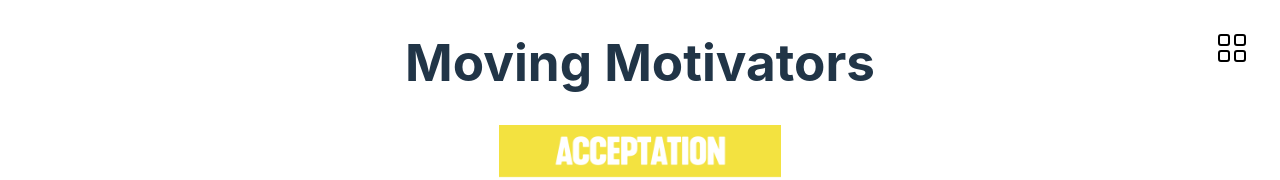
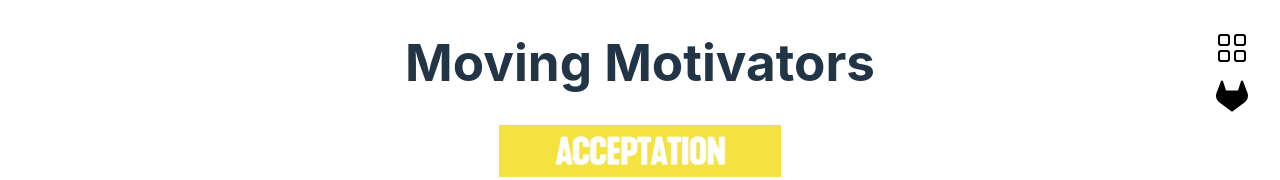
Before and after one commit to gsalaun1/moving-motivators, a React (Vite) app: page / in a window 1280 px wide. Shown: the top 180 px of the page. Built offline with nearby package versions, Linux system fonts and the light colour scheme.

Commit message:
Adding gitlab link

```diff
--- a/src/App.css
+++ b/src/App.css
@@ -27,8 +27,6 @@
 }
 
 .mosaic-button {
-    display: flex;
-    justify-content: center;
     position: absolute;
     right: 2em;
     top: 2em;
@@ -46,6 +44,14 @@
     width: 66%;
 }
 
+.repository-button {
+    position: absolute;
+    right: 2em;
+    top: 5em;
+    width: 2em;
+    cursor: pointer;
+}
+
 .footer {
     position: absolute;
     margin-top: 2rem;
--- a/src/App.tsx
+++ b/src/App.tsx
@@ -3,6 +3,7 @@
 import './App.css'
 import Step1 from "./Step1.tsx";
 import grid from './assets/grid.svg'
+import gitlab from './assets/gitlab.svg'
 import CardMosaic from "./CardMosaic.tsx"
 import Instructions from "./Instructions.tsx";
 import {allCards} from "./config.ts";
@@ -63,6 +64,9 @@
             <h1>Moving Motivators</h1>
             <img src={grid} className={"mosaic-button"} title={"Mosaïque"}
                  onClick={() => setDisplayMosaic(true)}/>
+            <a href="https://gitlab.com/gsalaun1/moving-motivators" target="_blank" className={"repository-button"}>
+                <img src={gitlab} title={"Repository"}/>
+            </a>
             <div className={"zoomed-card"}>
                 <img src={zoomedCard}/>
             </div>
```
Also changed, not shown: src/assets/gitlab.svg (added).
